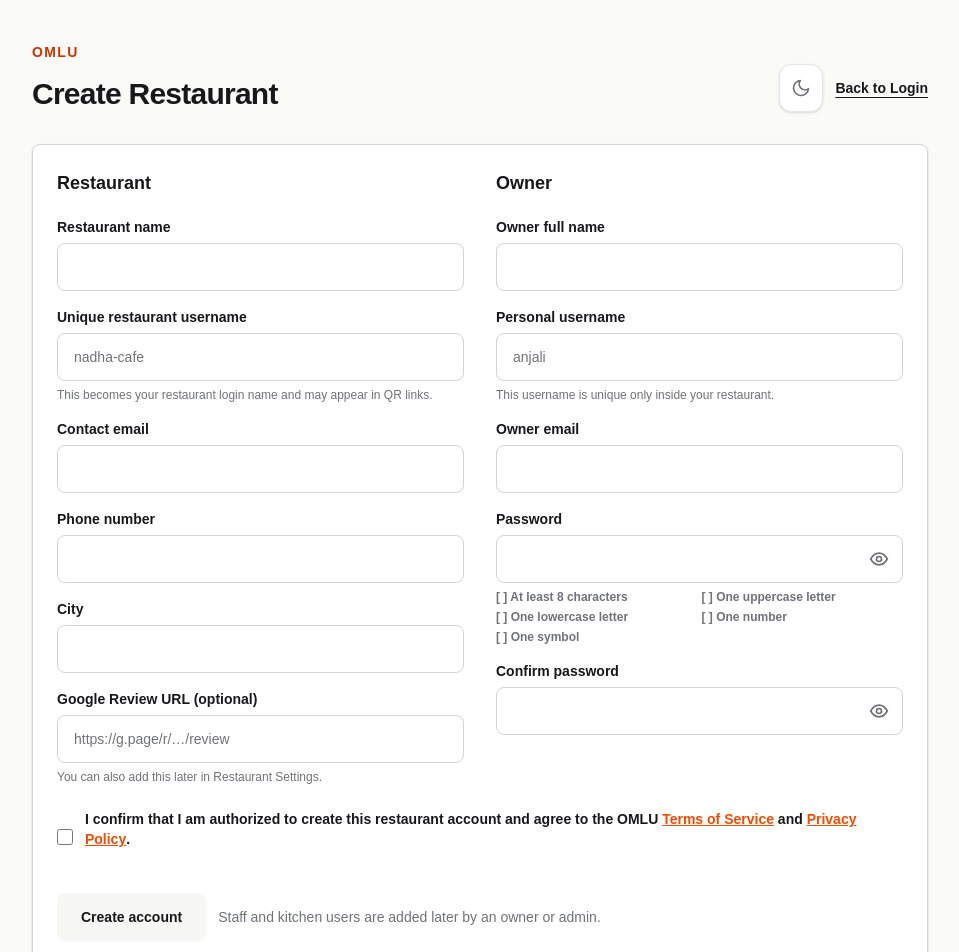
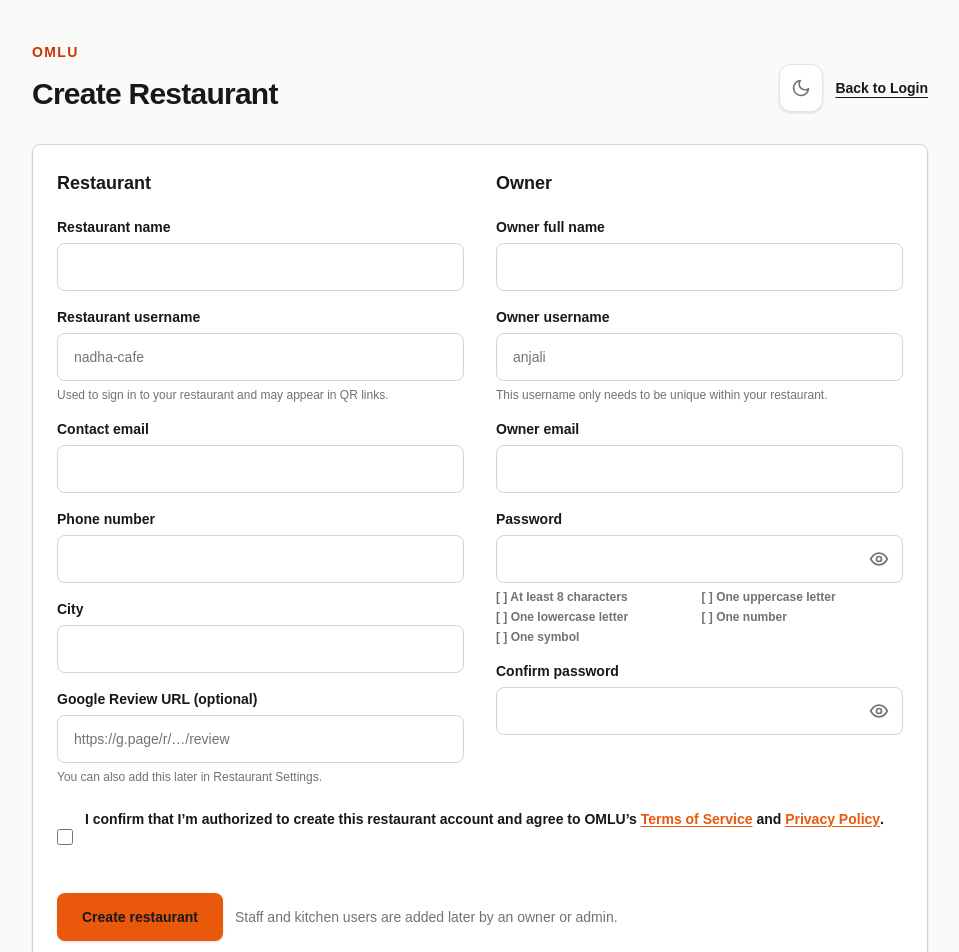
Before and after one commit to nadhalabs/omlu, a Next.js app in the folder frontend/: page /register in a window 1280 px wide. Shown: the top 952 px of the page, without its empty margins (160-1119 px from the left). Built offline with nearby package versions, Linux system fonts and the light colour scheme.

Commit message:
fix: polish restaurant registration flow

```diff
--- a/frontend/app/register/page.tsx
+++ b/frontend/app/register/page.tsx
@@ -145,7 +145,7 @@ export default function RegisterPage() {
               <h2 className="text-lg font-black">Restaurant</h2>
               <div className="mt-5 grid gap-4">
                 <TextField name="restaurant_name" label="Restaurant name" value={form.restaurant_name} error={fieldErrors.restaurant_name} disabled={loading} onChange={(value) => setField("restaurant_name", value)} autoComplete="organization" />
-                <TextField name="restaurant_slug" label="Unique restaurant username" value={form.restaurant_slug} error={fieldErrors.restaurant_slug} disabled={loading} onChange={(value) => setField("restaurant_slug", value.toLowerCase())} placeholder="nadha-cafe" helperText="This becomes your restaurant login name and may appear in QR links." autoComplete="organization" />
+                <TextField name="restaurant_slug" label="Restaurant username" value={form.restaurant_slug} error={fieldErrors.restaurant_slug} disabled={loading} onChange={(value) => setField("restaurant_slug", value.toLowerCase())} placeholder="nadha-cafe" helperText="Used to sign in to your restaurant and may appear in QR links." autoComplete="organization" />
                 <TextField name="contact_email" label="Contact email" type="email" value={form.contact_email} error={fieldErrors.contact_email} disabled={loading} onChange={(value) => setField("contact_email", value)} autoComplete="email" />
                 <TextField name="phone_number" label="Phone number" value={form.phone_number} error={fieldErrors.phone_number} disabled={loading} onChange={(value) => setField("phone_number", value)} inputMode="numeric" autoComplete="tel" />
                 <TextField name="city" label="City" value={form.city} error={fieldErrors.city} disabled={loading} onChange={(value) => setField("city", value)} autoComplete="address-level2" />
@@ -157,7 +157,7 @@ export default function RegisterPage() {
               <h2 className="text-lg font-black">Owner</h2>
               <div className="mt-5 grid gap-4">
                 <TextField name="owner_full_name" label="Owner full name" value={form.owner_full_name} error={fieldErrors.owner_full_name} disabled={loading} onChange={(value) => setField("owner_full_name", value)} autoComplete="name" />
-                <TextField name="owner_username" label="Personal username" value={form.owner_username} error={fieldErrors.owner_username} disabled={loading} onChange={(value) => setField("owner_username", value.toLowerCase())} placeholder="anjali" helperText="This username is unique only inside your restaurant." autoComplete="username" />
+                <TextField name="owner_username" label="Owner username" value={form.owner_username} error={fieldErrors.owner_username} disabled={loading} onChange={(value) => setField("owner_username", value.toLowerCase())} placeholder="anjali" helperText="This username only needs to be unique within your restaurant." autoComplete="username" />
                 <TextField name="owner_email" label="Owner email" type="email" value={form.owner_email} error={fieldErrors.owner_email} disabled={loading} onChange={(value) => setField("owner_email", value)} autoComplete="email" />
                 <PasswordInput name="password" label="Password" value={form.password} error={fieldErrors.password} disabled={loading} onChange={(value) => setField("password", value)} autoComplete="new-password" showChecklist />
                 <PasswordInput name="confirm_password" label="Confirm password" value={form.confirm_password} error={fieldErrors.confirm_password} disabled={loading} onChange={(value) => setField("confirm_password", value)} autoComplete="new-password" />
@@ -171,18 +171,20 @@ export default function RegisterPage() {
               type="checkbox"
               checked={form.accept_terms}
               onChange={(e) => setField("accept_terms", e.target.checked)}
-              className={`mt-1 h-4 w-4 accent-zinc-950 ${fieldErrors.accept_terms ? "outline outline-2 outline-red-500" : ""}`}
+              disabled={loading}
+              aria-invalid={Boolean(fieldErrors.accept_terms)}
+              className={`mt-1 h-4 w-4 shrink-0 accent-[var(--omlu-primary-action)] focus-visible:outline-2 focus-visible:outline-offset-2 focus-visible:outline-[var(--omlu-focus-ring)] disabled:cursor-not-allowed disabled:opacity-60 ${fieldErrors.accept_terms ? "outline outline-2 outline-[var(--omlu-destructive-border)]" : ""}`}
             />
             <span>
-              I confirm that I am authorized to create this restaurant account and agree to the OMLU{" "}
-              <Link href="/terms" target="_blank" className="text-orange-600 underline hover:text-orange-700 font-bold">
+              I confirm that I’m authorized to create this restaurant account and agree to OMLU’s{" "}
+              <Link href="/terms" target="_blank" onClick={(event) => event.stopPropagation()} className="font-bold text-[var(--omlu-accent-dark)] underline underline-offset-2 hover:text-[var(--omlu-accent)] focus-visible:outline-2 focus-visible:outline-offset-2 focus-visible:outline-[var(--omlu-focus-ring)]">
                 Terms of Service
               </Link>{" "}
               and{" "}
-              <Link href="/privacy" target="_blank" className="text-orange-600 underline hover:text-orange-700 font-bold">
+              <Link href="/privacy" target="_blank" onClick={(event) => event.stopPropagation()} className="font-bold text-[var(--omlu-accent-dark)] underline underline-offset-2 hover:text-[var(--omlu-accent)] focus-visible:outline-2 focus-visible:outline-offset-2 focus-visible:outline-[var(--omlu-focus-ring)]">
                 Privacy Policy
               </Link>.
-              {fieldErrors.accept_terms && <span className="mt-1 block text-xs font-semibold text-red-600">{fieldErrors.accept_terms}</span>}
+              {fieldErrors.accept_terms && <span className="mt-1 block text-xs font-semibold text-[var(--omlu-destructive-text)]">{fieldErrors.accept_terms}</span>}
             </span>
           </label>
 
@@ -190,9 +192,10 @@ export default function RegisterPage() {
             <button
               type="submit"
               disabled={loading}
-              className="h-12 rounded-lg bg-[var(--omlu-page-background)] px-6 text-sm font-bold text-[var(--omlu-primary-action-text)] transition hover:bg-[var(--omlu-muted-surface)] disabled:cursor-not-allowed disabled:bg-[var(--omlu-muted-surface)]"
+              aria-busy={loading}
+              className="h-12 rounded-lg border border-transparent bg-[var(--omlu-primary-action)] px-6 text-sm font-black text-[var(--omlu-primary-action-text)] shadow-sm transition-[background-color,box-shadow,filter,transform] duration-150 enabled:cursor-pointer enabled:hover:brightness-90 enabled:hover:shadow-md enabled:active:translate-y-px enabled:active:brightness-85 focus-visible:outline-2 focus-visible:outline-offset-2 focus-visible:outline-[var(--omlu-focus-ring)] disabled:cursor-not-allowed disabled:border-[var(--omlu-border)] disabled:bg-[var(--omlu-disabled)] disabled:text-[var(--omlu-disabled-text)] disabled:shadow-none"
             >
-              {loading ? "Creating account..." : "Create account"}
+              {loading ? "Creating restaurant…" : "Create restaurant"}
             </button>
             <p className="text-sm text-[var(--omlu-text-secondary)]">
               Staff and kitchen users are added later by an owner or admin.
@@ -244,13 +247,14 @@ function TextField({
         inputMode={inputMode}
         autoComplete={autoComplete}
         aria-invalid={Boolean(error)}
-        className={`h-12 rounded-lg border px-4 text-sm font-medium outline-none transition focus:border-orange-600 ${
+        aria-describedby={error ? `${name}-error` : helperText ? `${name}-help` : undefined}
+        className={`h-12 rounded-lg border bg-[var(--omlu-input-background)] px-4 text-sm font-medium text-[var(--omlu-text-primary)] outline-none transition placeholder:text-[var(--omlu-text-muted)] hover:border-[var(--omlu-text-muted)] focus:border-[var(--omlu-focus-ring)] focus:ring-2 focus:ring-[var(--omlu-focus-ring)]/25 ${
           error ? "border-red-500" : "border-[var(--omlu-border-strong)]"
         } ${disabled ? "cursor-not-allowed opacity-70" : ""}`}
         required={required}
       />
-      {helperText && <span className="text-xs font-medium text-[var(--omlu-text-secondary)]">{helperText}</span>}
-      {error && <span className="text-xs font-semibold text-red-600">{error}</span>}
+      {helperText && <span id={`${name}-help`} className="text-xs font-medium text-[var(--omlu-text-secondary)]">{helperText}</span>}
+      {error && <span id={`${name}-error`} className="text-xs font-semibold text-[var(--omlu-destructive-text)]">{error}</span>}
     </label>
   );
 }
--- a/frontend/components/PasswordInput.tsx
+++ b/frontend/components/PasswordInput.tsx
@@ -48,7 +48,7 @@ export function PasswordInput({
           aria-invalid={Boolean(error)}
           aria-describedby={error ? errorId : undefined}
           data-surface={dark ? "dark" : "light"}
-          className={`h-12 w-full rounded-lg border px-4 pr-12 text-sm font-medium outline-none transition focus:border-orange-600 ${
+          className={`h-12 w-full rounded-lg border px-4 pr-12 text-sm font-medium outline-none transition placeholder:text-[var(--omlu-text-muted)] hover:border-[var(--omlu-text-muted)] focus:border-[var(--omlu-focus-ring)] focus:ring-2 focus:ring-[var(--omlu-focus-ring)]/25 ${
             dark ? "bg-[var(--omlu-page-background)] text-[var(--omlu-text-secondary)]" : "bg-[var(--omlu-primary-surface)] text-[var(--omlu-text-primary)]"
           } ${error ? "border-red-500" : dark ? "border-[var(--omlu-border)]" : "border-[var(--omlu-border-strong)]"} ${
             disabled ? "cursor-not-allowed opacity-100" : ""
@@ -59,7 +59,7 @@ export function PasswordInput({
           aria-label={visible ? "Hide password" : "Show password"}
           onClick={() => setVisible((current) => !current)}
           disabled={disabled}
-          className={`absolute inset-y-0 right-0 flex w-12 items-center justify-center transition focus:outline-none focus:ring-2 focus:ring-orange-600 disabled:cursor-not-allowed ${
+          className={`absolute inset-y-0 right-0 flex w-12 items-center justify-center transition focus:outline-none focus-visible:ring-2 focus-visible:ring-inset focus-visible:ring-[var(--omlu-focus-ring)] disabled:cursor-not-allowed ${
             dark ? "text-[var(--omlu-text-secondary)] hover:text-[var(--omlu-text-secondary)]" : "text-[var(--omlu-text-secondary)] hover:text-[var(--omlu-text-primary)]"
           }`}
         >
@@ -93,7 +93,7 @@ export function PasswordInput({
         </ul>
       )}
       {error && (
-        <p id={errorId} className={`text-xs font-semibold ${dark ? "text-red-300" : "text-red-600"}`}>
+        <p id={errorId} className={`text-xs font-semibold ${dark ? "text-red-300" : "text-[var(--omlu-destructive-text)]"}`}>
           {error}
         </p>
       )}
```
Also changed, not shown: 2 other files (tests, documents, lock files or other folders).
